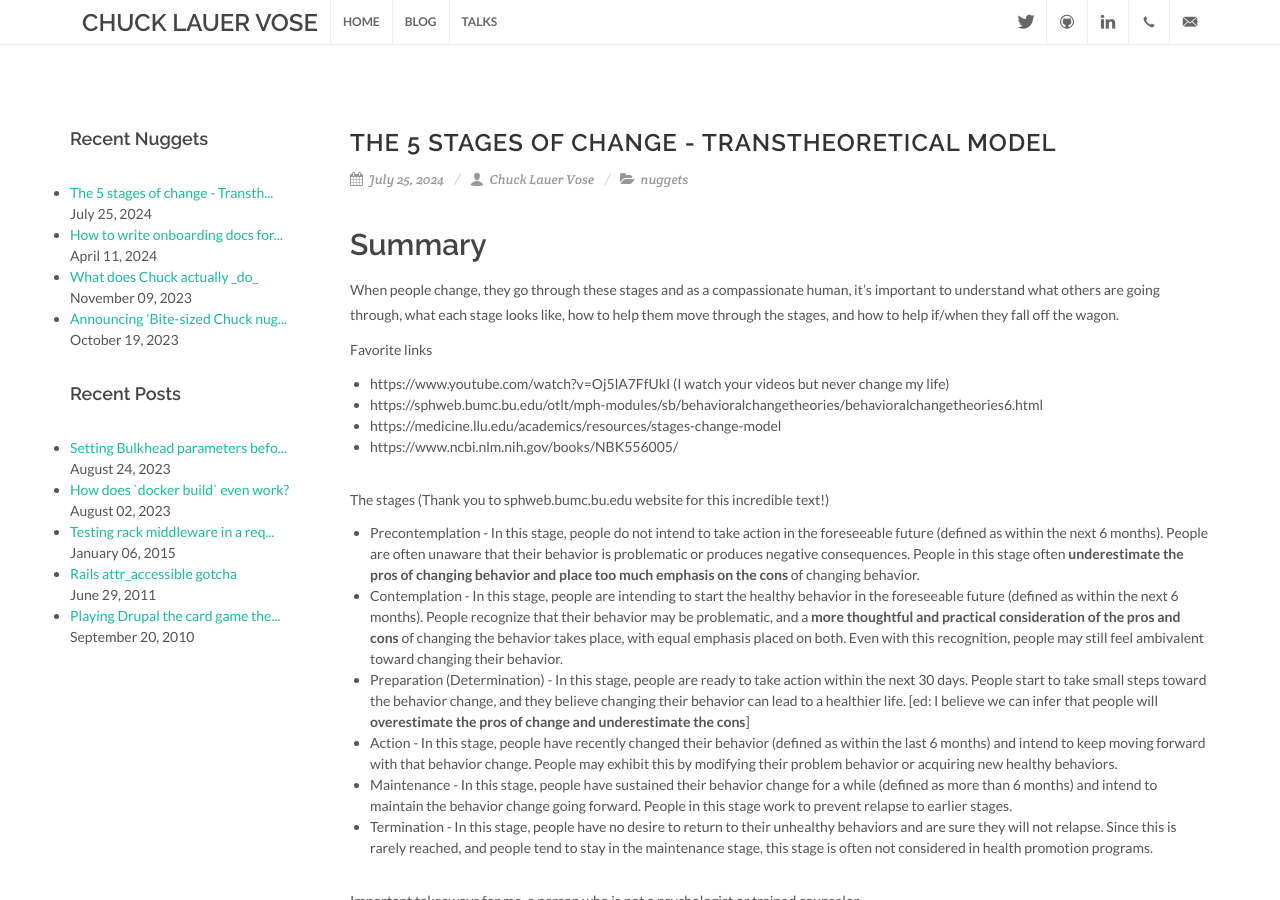
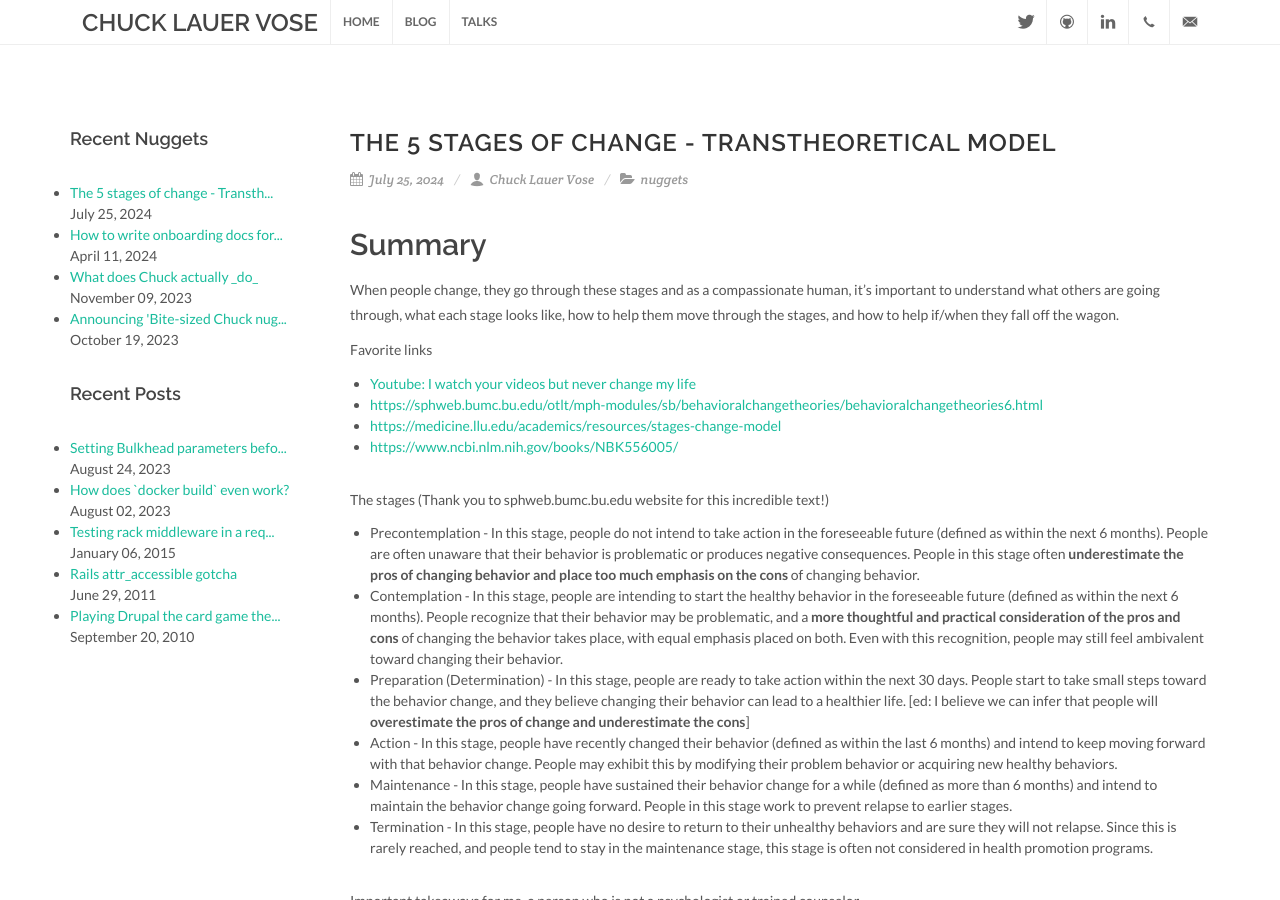
Before and after one commit to vosechu/vosechu.github.io, a Jekyll site: the page built from _posts/2024-07-25-stages-of-change.md, in a window 1280 px wide and 900 px high. Built offline with Jekyll 4.4.1, drawn with Linux system fonts in a browser that asks for light colours; some of the changed lines change nothing that is shown.

Commit message:
Add links

```diff
--- a/_posts/2024-07-25-stages-of-change.md
+++ b/_posts/2024-07-25-stages-of-change.md
@@ -11,10 +11,10 @@ tags: nuggets
 When people change, they go through these stages and as a compassionate human, it's important to understand what others are going through, what each stage looks like, how to help them move through the stages, and how to help if/when they fall off the wagon.
 
 Favorite links
-* https://www.youtube.com/watch?v=Oj5lA7FfUkI (I watch your videos but never change my life)
-* https://sphweb.bumc.bu.edu/otlt/mph-modules/sb/behavioralchangetheories/behavioralchangetheories6.html
-* https://medicine.llu.edu/academics/resources/stages-change-model
-* https://www.ncbi.nlm.nih.gov/books/NBK556005/
+* [Youtube: I watch your videos but never change my life](https://www.youtube.com/watch?v=Oj5lA7FfUkI)
+* [https://sphweb.bumc.bu.edu/otlt/mph-modules/sb/behavioralchangetheories/behavioralchangetheories6.html](https://sphweb.bumc.bu.edu/otlt/mph-modules/sb/behavioralchangetheories/behavioralchangetheories6.html)
+* [https://medicine.llu.edu/academics/resources/stages-change-model](https://medicine.llu.edu/academics/resources/stages-change-model)
+* [https://www.ncbi.nlm.nih.gov/books/NBK556005/](https://www.ncbi.nlm.nih.gov/books/NBK556005/)
 
 The stages (Thank you to sphweb.bumc.bu.edu website for this incredible text!)
 * Precontemplation - In this stage, people do not intend to take action in the foreseeable future (defined as within the next 6 months). People are often unaware that their behavior is problematic or produces negative consequences. People in this stage often **underestimate the pros of changing behavior and place too much emphasis on the cons** of changing behavior.
```
